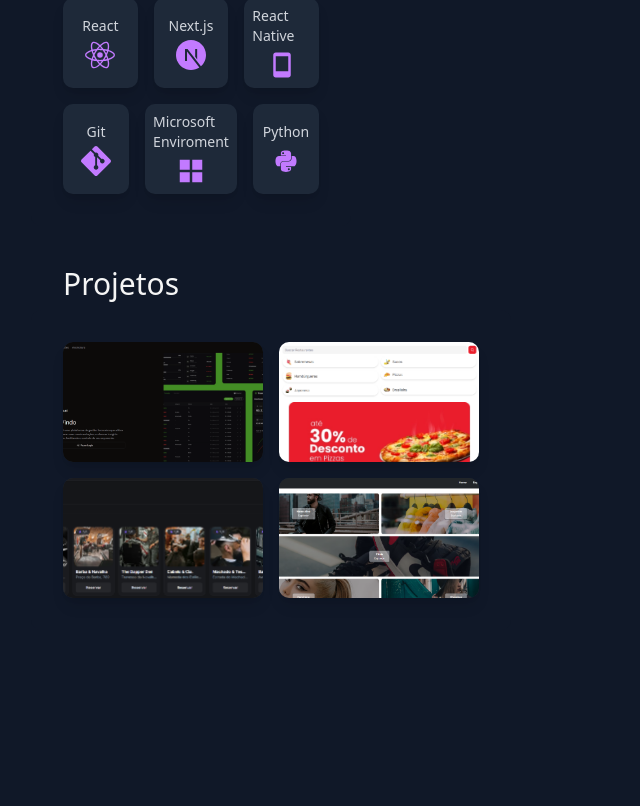
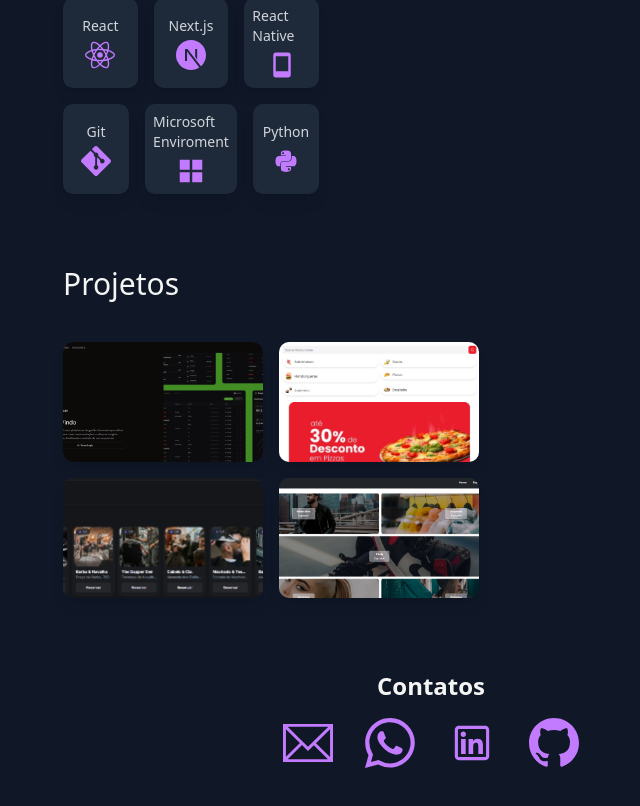
Before and after one commit to JoaoFPedro/profile-dev, a Next.js app: page / in a window 1280 px wide. Shown: the part 702-1508 px from the top of the page, without its empty margins (209-849 px from the left). Before the commit the page ends 1332 px from the top, so only its background shows below. Built offline with nearby package versions, Linux system fonts and the light colour scheme.

Commit message:
feat: adding contact component

```diff
--- /dev/null
+++ b/app/_components/contact-me.tsx
@@ -0,0 +1,51 @@
+"use client";
+import { BsGithub, BsWhatsapp } from "react-icons/bs";
+import { LiaLinkedin } from "react-icons/lia";
+import { TfiEmail } from "react-icons/tfi";
+
+const contact = [
+  {
+    icon: <TfiEmail size={50} />,
+    name: "Email",
+    link: "mailto:joao.fpsilva98@outlook.com",
+  },
+  {
+    icon: <BsWhatsapp size={50} />,
+    name: "CSS",
+    link: "https://wa.me/5531996188558",
+  },
+  {
+    icon: <LiaLinkedin size={50} />,
+    name: "Tailwind",
+    link: "https://www.linkedin.com/in/jo%C3%A3o-silva1998/",
+  },
+  {
+    icon: <BsGithub size={50} />,
+    name: "JS",
+    link: "https://github.com/JoaoFPedro",
+  },
+];
+const ContactMe = () => {
+  const handleCardClick = (link: string | URL | undefined) => {
+    window.open(link, "_blank");
+  };
+
+  return (
+    <div className="mb-12 text-center">
+      <h1 className="text-muted text-2xl font-bold">Contatos</h1>
+      <div className="mt-4 flex justify-center gap-8">
+        {contact.map((item, index) => (
+          <div
+            key={index}
+            onClick={() => handleCardClick(item.link)}
+            className="cursor-pointer"
+          >
+            <span className="text-purple-400">{item.icon}</span>
+          </div>
+        ))}
+      </div>
+    </div>
+  );
+};
+
+export default ContactMe;
--- a/app/page.tsx
+++ b/app/page.tsx
@@ -1,3 +1,4 @@
+import ContactMe from "./_components/contact-me";
 import Header from "./_components/header";
 import ProfileDescription from "./_components/profile-description";
 import ProfileSkilss from "./_components/profile-skils";
@@ -5,11 +6,14 @@ import Projects from "./_components/projects";
 
 export default function Home() {
   return (
+    <>
       <div className="space-y-10 px-60">
         <Header />
         <ProfileDescription />
         <ProfileSkilss />
         <Projects />
+        <ContactMe />
       </div>
+    </>
   );
 }
```
Lines whose indentation alone changed are shown as unchanged.
